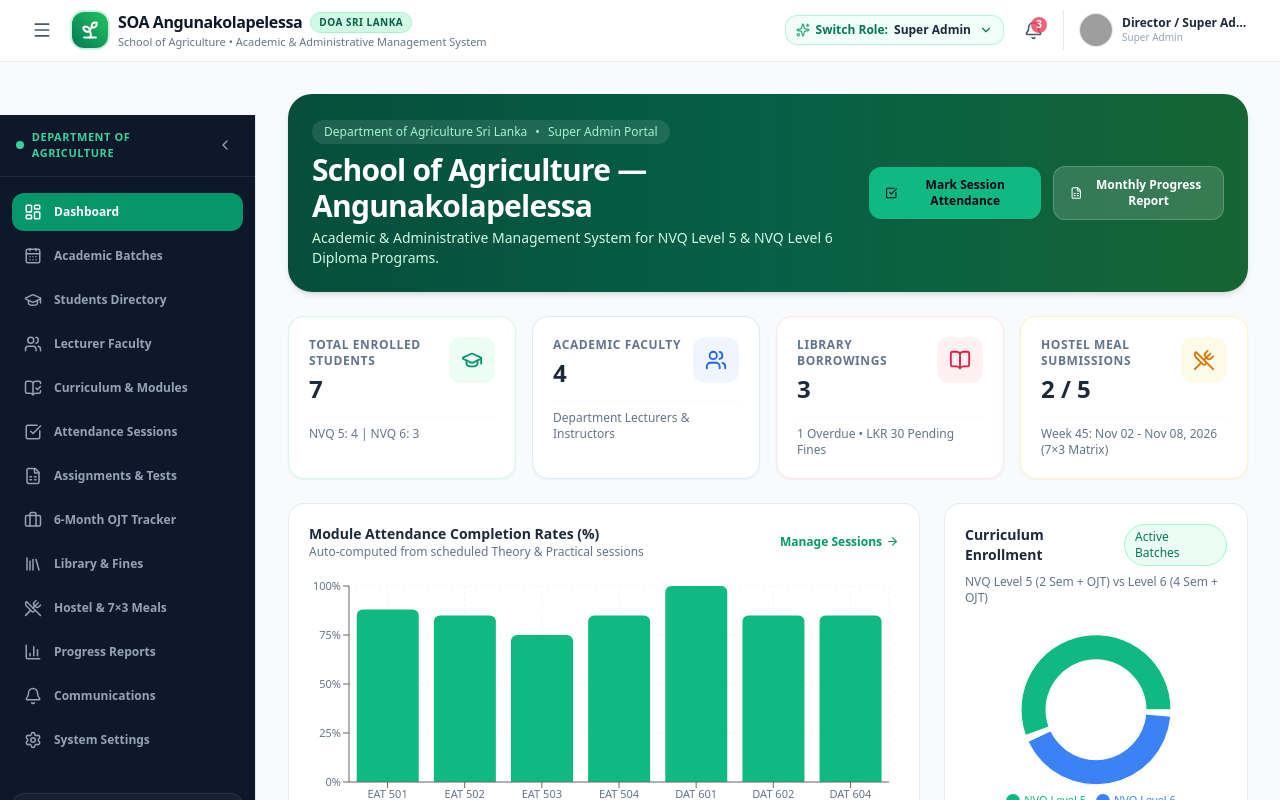
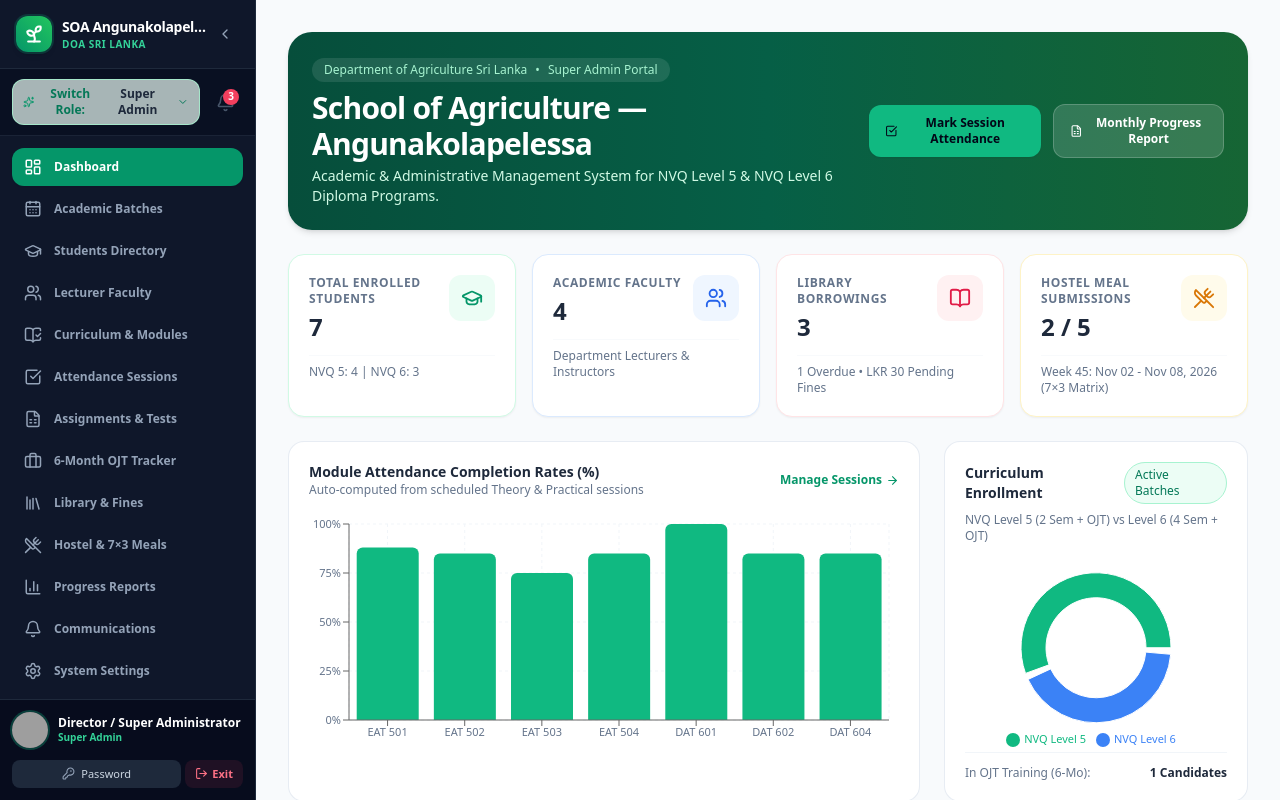
Before and after one commit to D-Robotics2026/Sri-Lanka-School-of-Agriculture-Angunukolepellessa, a React (Vite) app: page / in a window 1280 px wide. Shown: the top 800 px of the page. Built offline with nearby package versions, Linux system fonts and the light colour scheme; grey boxes are pictures that could not be loaded.

Commit message:
refactor: remove top bar and integrate branding, role switcher, and profile into full-height sidebar

```diff
--- a/src/components/layout/Layout.tsx
+++ b/src/components/layout/Layout.tsx
@@ -1,9 +1,9 @@
 import React, { useState } from 'react';
-import { Header } from './Header';
 import { Sidebar } from './Sidebar';
 import { MobileBottomNav } from './MobileBottomNav';
 import { PasswordChangeModal } from '../common/PasswordChangeModal';
 import { useAuth } from '../../context/AuthContext';
+import { Menu } from 'lucide-react';
 
 interface LayoutProps {
   children: React.ReactNode;
@@ -23,15 +23,17 @@ export const Layout: React.FC<LayoutProps> = ({
   const isDedicatedMobileRole = currentUser?.role === 'student' || currentUser?.role === 'hostel_warden';
 
   return (
-    <div className="min-h-screen bg-slate-50 flex flex-col font-sans">
-      {/* Top Header */}
-      <Header
-        onToggleSidebar={() => setMobileOpen(!mobileOpen)}
-        collapsed={collapsed}
-      />
+    <div className="min-h-screen bg-slate-50 flex font-sans">
+      {/* Mobile Drawer Trigger Button */}
+      <button
+        onClick={() => setMobileOpen(true)}
+        className="md:hidden fixed top-3 left-3 z-30 p-2.5 rounded-xl bg-slate-900/90 text-white shadow-lg backdrop-blur-md hover:bg-slate-800 transition focus:outline-none no-print"
+        title="Open Navigation Menu"
+      >
+        <Menu size={20} />
+      </button>
 
-      <div className="flex-1 flex overflow-hidden">
-        {/* Sidebar */}
+      {/* Full-Height Sidebar (Hosts Branding, Role Switcher, Nav Links & Profile) */}
       <Sidebar
         currentTab={currentTab}
         setCurrentTab={setCurrentTab}
@@ -45,11 +47,10 @@ export const Layout: React.FC<LayoutProps> = ({
       <main
         className={`flex-1 overflow-y-auto p-4 sm:p-6 lg:p-8 transition-all ${
           isDedicatedMobileRole ? 'pb-20 md:pb-8' : 'pb-8'
-          }`}
+        } pt-14 md:pt-6`}
       >
         <div className="max-w-7xl mx-auto">{children}</div>
       </main>
-      </div>
 
       {/* Mobile Bottom Navigation for Student and Hostel Warden */}
       <MobileBottomNav
--- a/src/components/layout/Sidebar.tsx
+++ b/src/components/layout/Sidebar.tsx
@@ -1,5 +1,7 @@
 import React from 'react';
 import { useAuth } from '../../context/AuthContext';
+import { QuickSwitcher } from '../common/QuickSwitcher';
+import { NotificationBell } from '../common/NotificationBell';
 import {
   LayoutDashboard,
   CalendarDays,
@@ -16,7 +18,9 @@ import {
   Settings,
   ChevronLeft,
   ChevronRight,
-  ShieldAlert
+  Sprout,
+  LogOut,
+  KeyRound
 } from 'lucide-react';
 
 interface SidebarProps {
@@ -33,7 +37,6 @@ interface NavItem {
   label: string;
   icon: React.ElementType;
   roles?: string[];
-  badge?: string;
 }
 
 export const Sidebar: React.FC<SidebarProps> = ({
@@ -44,7 +47,7 @@ export const Sidebar: React.FC<SidebarProps> = ({
   mobileOpen,
   setMobileOpen
 }) => {
-  const { currentUser } = useAuth();
+  const { currentUser, logout, setMustChangePasswordOpen } = useAuth();
 
   if (!currentUser) return null;
 
@@ -141,27 +144,53 @@ export const Sidebar: React.FC<SidebarProps> = ({
 
   const sidebarContent = (
     <div className="flex flex-col h-full bg-slate-900 text-slate-300">
-      {/* Scope Pill */}
-      <div className={`px-4 py-3.5 border-b border-slate-800 flex items-center ${collapsed ? 'justify-center' : 'justify-between'}`}>
-        {!collapsed && (
-          <div className="flex items-center gap-2">
-            <div className="h-2 w-2 rounded-full bg-emerald-400 animate-ping" />
-            <span className="text-[11px] font-bold uppercase tracking-wider text-emerald-400">
-              Department of Agriculture
+      {/* Branding Header */}
+      <div className={`p-4 border-b border-slate-800 flex items-center ${collapsed ? 'justify-center' : 'justify-between'}`}>
+        {!collapsed ? (
+          <div className="flex items-center gap-2.5 min-w-0">
+            <div className="h-9 w-9 rounded-xl bg-gradient-to-tr from-emerald-600 to-green-500 flex items-center justify-center text-white shadow-md ring-2 ring-emerald-500/20 shrink-0">
+              <Sprout size={20} className="stroke-[2.5]" />
+            </div>
+            <div className="min-w-0">
+              <div className="flex items-center gap-1.5">
+                <span className="font-extrabold text-sm text-white tracking-tight truncate">
+                  SOA Angunakolapelessa
                 </span>
               </div>
+              <p className="text-[10px] text-emerald-400 font-semibold truncate uppercase tracking-wider">
+                DOA Sri Lanka
+              </p>
+            </div>
+          </div>
+        ) : (
+          <div className="h-9 w-9 rounded-xl bg-gradient-to-tr from-emerald-600 to-green-500 flex items-center justify-center text-white shadow-md ring-2 ring-emerald-500/20">
+            <Sprout size={20} className="stroke-[2.5]" />
+          </div>
         )}
+
         <button
           onClick={() => setCollapsed(!collapsed)}
-          className="hidden lg:flex p-1.5 rounded-lg text-slate-400 hover:text-white hover:bg-slate-800 transition"
+          className="hidden lg:flex p-1.5 rounded-lg text-slate-400 hover:text-white hover:bg-slate-800 transition ml-1"
           title={collapsed ? 'Expand Sidebar' : 'Collapse Sidebar'}
         >
           {collapsed ? <ChevronRight size={16} /> : <ChevronLeft size={16} />}
         </button>
       </div>
 
+      {/* Quick Role Switcher & Notifications Toolbar */}
+      {!collapsed && (
+        <div className="px-3 py-2.5 border-b border-slate-800/80 bg-slate-950/40 flex items-center justify-between gap-2">
+          <div className="flex-1 min-w-0">
+            <QuickSwitcher />
+          </div>
+          <div className="text-slate-300 hover:text-white shrink-0">
+            <NotificationBell />
+          </div>
+        </div>
+      )}
+
       {/* Navigation Links */}
-      <div className="flex-1 overflow-y-auto px-3 py-4 space-y-1.5">
+      <div className="flex-1 overflow-y-auto px-3 py-3 space-y-1">
         {visibleItems.map((item) => {
           const Icon = item.icon;
           const isActive = currentTab === item.id;
@@ -188,20 +217,69 @@ export const Sidebar: React.FC<SidebarProps> = ({
         })}
       </div>
 
-      {/* Role Indicator Footer */}
-      {!collapsed && (
-        <div className="p-3 m-3 bg-slate-800/60 rounded-xl border border-slate-700/50">
-          <div className="flex items-center gap-2">
-            <ShieldAlert size={14} className="text-amber-400 shrink-0" />
+      {/* User Profile & Actions Footer */}
+      <div className="p-3 border-t border-slate-800 bg-slate-950/60">
+        {!collapsed ? (
+          <div className="space-y-2">
+            <div className="flex items-center gap-2.5">
+              <img
+                src={
+                  currentUser.avatar ||
+                  'https://images.unsplash.com/photo-1534528741775-53994a69daeb?auto=format&fit=crop&w=250&q=80'
+                }
+                alt={currentUser.fullName}
+                className="w-9 h-9 rounded-full object-cover ring-2 ring-emerald-500/30 shrink-0"
+              />
               <div className="min-w-0 flex-1">
-              <p className="text-[10px] text-slate-400 uppercase font-bold tracking-wider">Access Scope</p>
-              <p className="text-xs font-semibold text-slate-200 capitalize truncate">
+                <p className="text-xs font-bold text-white truncate leading-tight">
+                  {currentUser.fullName}
+                </p>
+                <p className="text-[10px] text-emerald-400 font-semibold capitalize truncate">
                   {currentUser.role.replace('_', ' ')}
                 </p>
               </div>
             </div>
+
+            <div className="flex items-center gap-1 pt-1">
+              <button
+                onClick={() => setMustChangePasswordOpen(true)}
+                className="flex-1 py-1.5 px-2 rounded-lg bg-slate-800 hover:bg-slate-700 text-slate-300 hover:text-white text-[11px] font-medium transition flex items-center justify-center gap-1.5"
+                title="Change Password"
+              >
+                <KeyRound size={13} className="text-slate-400" />
+                <span>Password</span>
+              </button>
+              <button
+                onClick={logout}
+                className="py-1.5 px-2.5 rounded-lg bg-rose-500/10 hover:bg-rose-500/20 text-rose-400 hover:text-rose-300 text-[11px] font-semibold transition flex items-center justify-center gap-1"
+                title="Log Out"
+              >
+                <LogOut size={13} />
+                <span>Exit</span>
+              </button>
+            </div>
+          </div>
+        ) : (
+          <div className="flex flex-col items-center gap-2">
+            <img
+              src={
+                currentUser.avatar ||
+                'https://images.unsplash.com/photo-1534528741775-53994a69daeb?auto=format&fit=crop&w=250&q=80'
+              }
+              alt={currentUser.fullName}
+              className="w-8 h-8 rounded-full object-cover ring-1 ring-slate-700"
+              title={`${currentUser.fullName} (${currentUser.role})`}
+            />
+            <button
+              onClick={logout}
+              className="p-1.5 text-rose-400 hover:text-rose-300 rounded-lg hover:bg-rose-500/10 transition"
+              title="Log Out"
+            >
+              <LogOut size={15} />
+            </button>
           </div>
         )}
+      </div>
     </div>
   );
 
@@ -213,7 +291,7 @@ export const Sidebar: React.FC<SidebarProps> = ({
           collapsed ? 'w-20' : 'w-64'
         }`}
       >
-        <div className="sticky top-[53px] h-[calc(100vh-53px)] border-r border-slate-200">
+        <div className="sticky top-0 h-screen border-r border-slate-800">
           {sidebarContent}
         </div>
       </aside>
```
Lines whose indentation alone changed are shown as unchanged.
